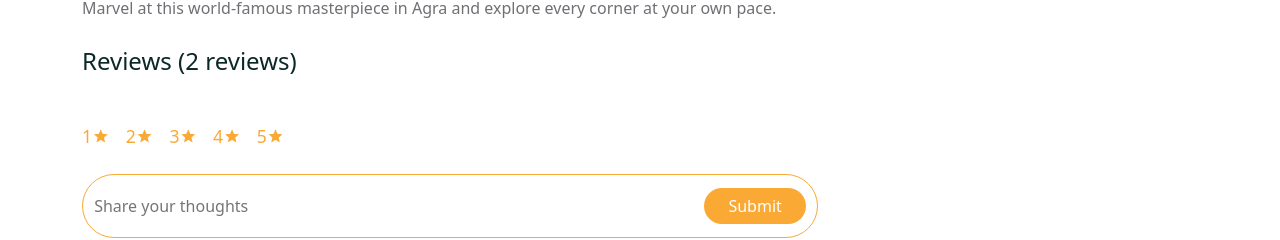
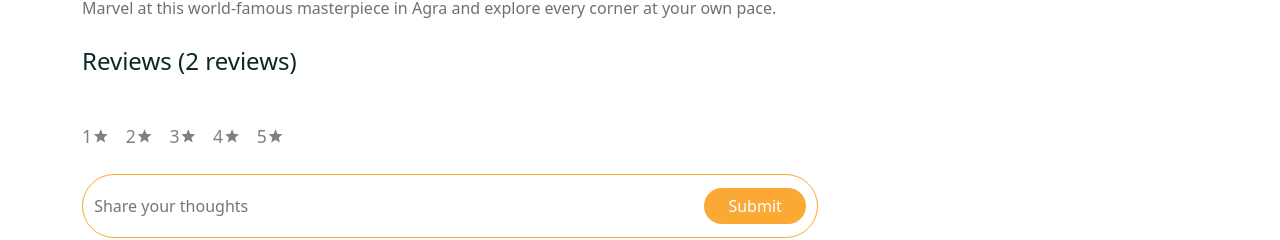
Before and after one commit to Keerthi657614/tour, a React (Create React App) app in the folder travel-main/: page /tour/01 in a window 1280 px wide. Shown: the part 917-1157 px from the top of the page. Built offline with nearby package versions, Linux system fonts and the light colour scheme; a web font is replaced by a local one.

Commit message:
Update TourDetails.jsx

```diff
--- a/travel-main/src/pages/TourDetails.jsx
+++ b/travel-main/src/pages/TourDetails.jsx
@@ -18,11 +18,13 @@ const TourDetails = () => {
   // destructure properties from tour object
   const { photo, title, desc, price, address, reviews, city, distance, maxGroupSize } = tour;
 
-  const { totalRating, avgRating } = calculateAvgRating(reviews);
-  const options = { day: "numeric", month: "long", year: "numeric" };
-
   // keep reviews in state so we can add new ones
   const [allReviews, setAllReviews] = useState(reviews || []);
+
+  // recalc rating whenever reviews change
+  const { totalRating, avgRating } = calculateAvgRating(allReviews);
+
+  const options = { day: "numeric", month: "long", year: "numeric" };
 
   const submitHandler = (e) => {
     e.preventDefault();
@@ -56,9 +58,12 @@ const TourDetails = () => {
                   <h2>{title}</h2>
                   <div className="d-flex align-items-center gap-5">
                     <span className="tour__rating d-flex align-items-center gap-1">
-                      <i className="ri-star-s-fill" style={{ color: "var(--secondary-color)" }}></i>
+                      <i
+                        className="ri-star-s-fill"
+                        style={{ color: "var(--secondary-color)" }}
+                      ></i>
                       {avgRating === 0 ? null : avgRating}
-                      {totalRating === 0 ? "Not rated" : <span>({allReviews.length})</span>}
+                      {totalRating === 0 ? " Not rated" : <span> ({allReviews.length})</span>}
                     </span>
                     <span>
                       <i className="ri-map-pin-user-fill"></i>
@@ -91,7 +96,14 @@ const TourDetails = () => {
                   <Form onSubmit={submitHandler}>
                     <div className="d-flex align-items-center gap-3 mb-4 rating__group">
                       {[1, 2, 3, 4, 5].map((num) => (
-                        <span key={num} onClick={() => setTourRating(num)}>
+                        <span
+                          key={num}
+                          onClick={() => setTourRating(num)}
+                          style={{
+                            cursor: "pointer",
+                            color: tourRating >= num ? "gold" : "gray",
+                          }}
+                        >
                           {num} <i className="ri-star-s-fill"></i>
                         </span>
                       ))}
```
